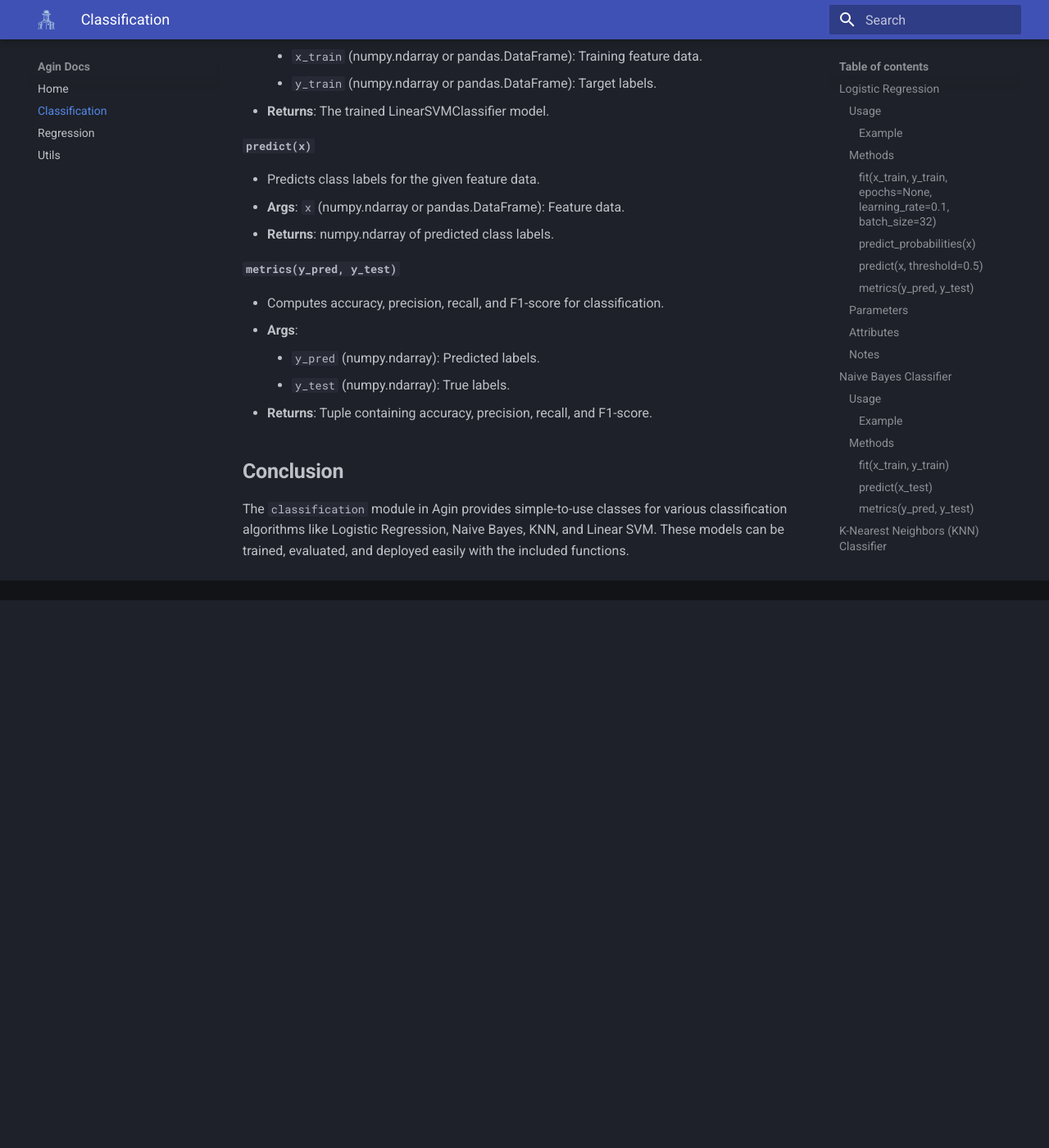
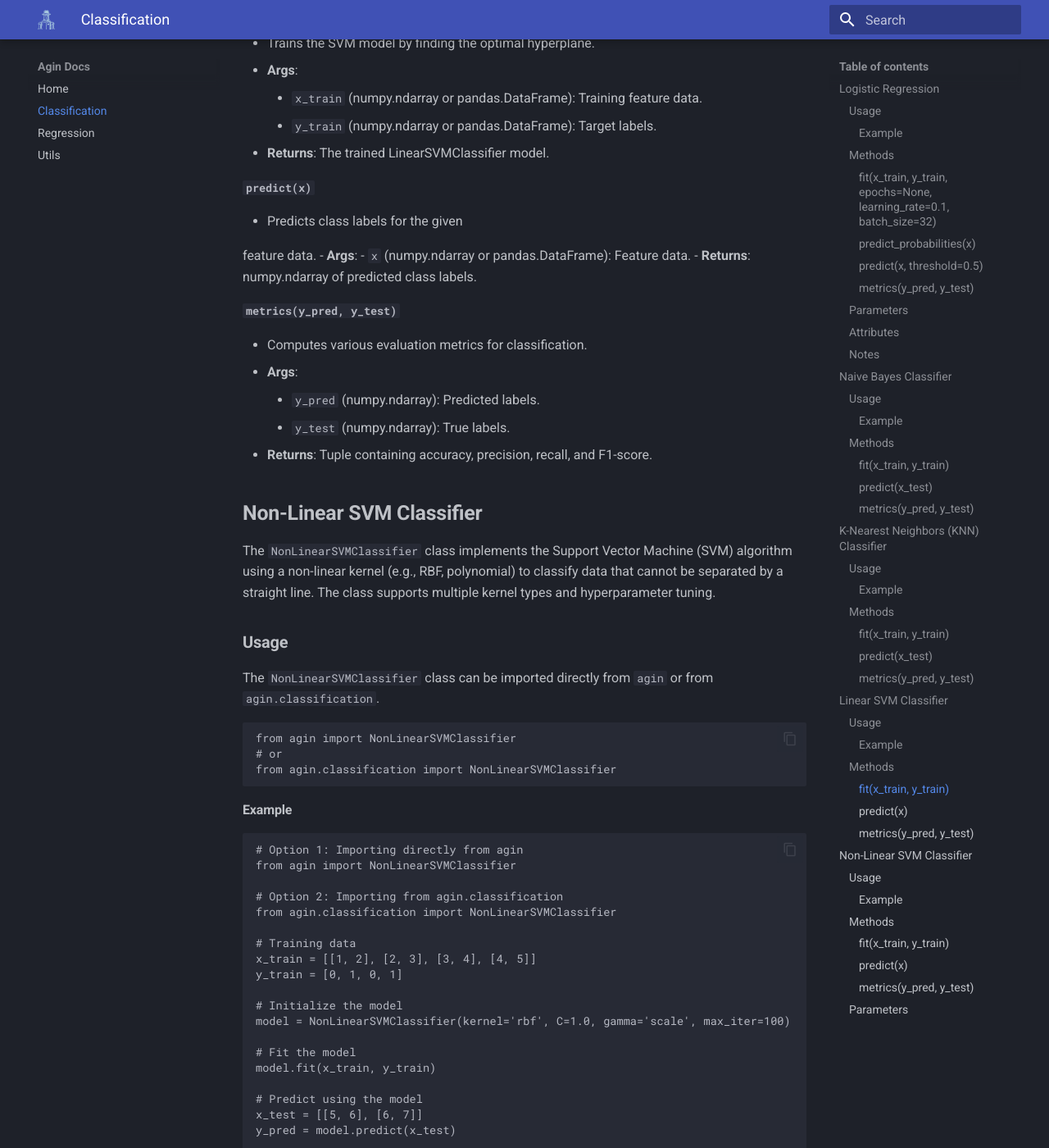
Before and after one commit to Agnik7/Agin, an MkDocs documentation site: the page built from docs/classification.md, in a window 1280 px wide and 1400 px high, scrolled down 8109 px. Shown: the whole window at 82% size. Built offline with MkDocs 1.6.1 and Material for MkDocs 9.7.7, drawn with Linux system fonts in a browser that asks for light colours; before the commit the page ends 8841 px from its top, so only the background shows below that; some of the changed text lies outside the part shown.

Commit message:
update: add non linear svm classifier

````diff
--- a/docs/classification.md
+++ b/docs/classification.md
@@ -1,3 +1,4 @@
+
 # **Classification**
 
 The `classification` module contains implementations of classification models. Currently, the package supports:
@@ -6,6 +7,7 @@ The `classification` module contains implementations of classification models. C
 - **Naive Bayes Classifier**
 - **K-Nearest Neighbors (KNN) Classifier**
 - **Linear SVM Classifier**
+- **Non-Linear SVM Classifier**
 
 ## **Logistic Regression**
 The `LogisticRegression` class provides methods to train a logistic regression model using gradient descent with optional regularization, make predictions, and evaluate the model's performance. It can be imported directly from `agin` or from `agin.regression`.
@@ -222,9 +224,7 @@ print("F1 Score:", f1_score)
 #### **`fit(x_train, y_train)`**
    - Stores the training data for use in distance calculations and predictions.
    - **Args**:
-     - `x_train`
-
- (list or numpy.ndarray): A 2D array containing the training data for independent variables.
+     - `x_train` (list or numpy.ndarray): A 2D array containing the training data for independent variables.
      - `y_train` (list or numpy.ndarray): A 1D array containing the true class labels for the dependent variable.
    - **Returns**: None. Updates the model with training data.
 
@@ -296,16 +296,90 @@ print("F1 Score:", f1_score)
    - **Returns**: The trained LinearSVMClassifier model.
 
 #### **`predict(x)`**
-   - Predicts class labels for the given feature data.
-   - **Args**: `x` (numpy.ndarray or pandas.DataFrame): Feature data.
+   - Predicts class labels for the given
+
+ feature data.
+   - **Args**:
+     - `x` (numpy.ndarray or pandas.DataFrame): Feature data.
    - **Returns**: numpy.ndarray of predicted class labels.
 
 #### **`metrics(y_pred, y_test)`**
-   - Computes accuracy, precision, recall, and F1-score for classification.
+   - Computes various evaluation metrics for classification.
    - **Args**:
      - `y_pred` (numpy.ndarray): Predicted labels.
      - `y_test` (numpy.ndarray): True labels.
    - **Returns**: Tuple containing accuracy, precision, recall, and F1-score.
 
-## **Conclusion**
-The `classification` module in Agin provides simple-to-use classes for various classification algorithms like Logistic Regression, Naive Bayes, KNN, and Linear SVM. These models can be trained, evaluated, and deployed easily with the included functions.
+## **Non-Linear SVM Classifier**
+The `NonLinearSVMClassifier` class implements the Support Vector Machine (SVM) algorithm using a non-linear kernel (e.g., RBF, polynomial) to classify data that cannot be separated by a straight line. The class supports multiple kernel types and hyperparameter tuning.
+
+### **Usage**
+The `NonLinearSVMClassifier` class can be imported directly from `agin` or from `agin.classification`.
+
+```python
+from agin import NonLinearSVMClassifier
+# or
+from agin.classification import NonLinearSVMClassifier
+```
+
+#### **Example**
+
+```python
+# Option 1: Importing directly from agin
+from agin import NonLinearSVMClassifier
+
+# Option 2: Importing from agin.classification
+from agin.classification import NonLinearSVMClassifier
+
+# Training data
+x_train = [[1, 2], [2, 3], [3, 4], [4, 5]]
+y_train = [0, 1, 0, 1]
+
+# Initialize the model
+model = NonLinearSVMClassifier(kernel='rbf', C=1.0, gamma='scale', max_iter=100)
+
+# Fit the model
+model.fit(x_train, y_train)
+
+# Predict using the model
+x_test = [[5, 6], [6, 7]]
+y_pred = model.predict(x_test)
+
+print("Predictions:", y_pred)
+
+# Evaluate the model metrics
+y_test = [1, 0]
+accuracy, precision, recall, f1_score = model.metrics(y_pred, y_test)
+print("Accuracy:", accuracy)
+print("Precision:", precision)
+print("Recall:", recall)
+print("F1 Score:", f1_score)
+```
+
+### **Methods**
+#### **`fit(x_train, y_train)`**
+   - Trains the non-linear SVM model using the specified kernel.
+   - **Args**:
+     - `x_train` (numpy.ndarray or pandas.DataFrame): Training feature data.
+     - `y_train` (numpy.ndarray or pandas.DataFrame): Target labels.
+   - **Returns**: The trained NonLinearSVMClassifier model.
+
+#### **`predict(x)`**
+   - Predicts class labels for the given feature data.
+   - **Args**:
+     - `x` (numpy.ndarray or pandas.DataFrame): Feature data.
+   - **Returns**: numpy.ndarray of predicted class labels.
+
+#### **`metrics(y_pred, y_test)`**
+   - Computes various evaluation metrics for classification.
+   - **Args**:
+     - `y_pred` (numpy.ndarray): Predicted labels.
+     - `y_test` (numpy.ndarray): True labels.
+   - **Returns**: Tuple containing accuracy, precision, recall, and F1-score.
+
+### **Parameters**
+- `kernel` (str): The kernel function to use ('linear', 'poly', 'rbf', 'sigmoid'). Default is 'rbf'.
+- `C` (float): Regularization parameter. Default is 1.0.
+- `gamma` (str or float): Kernel coefficient for 'rbf', 'poly', and 'sigmoid'. Default is 'scale'.
+- `degree` (int): Degree of the polynomial kernel function ('poly'). Default is 3.
+- `max_iter` (int): Maximum number of iterations for optimization. Default is 1000.
````
Also changed, not shown: 2 other files.
